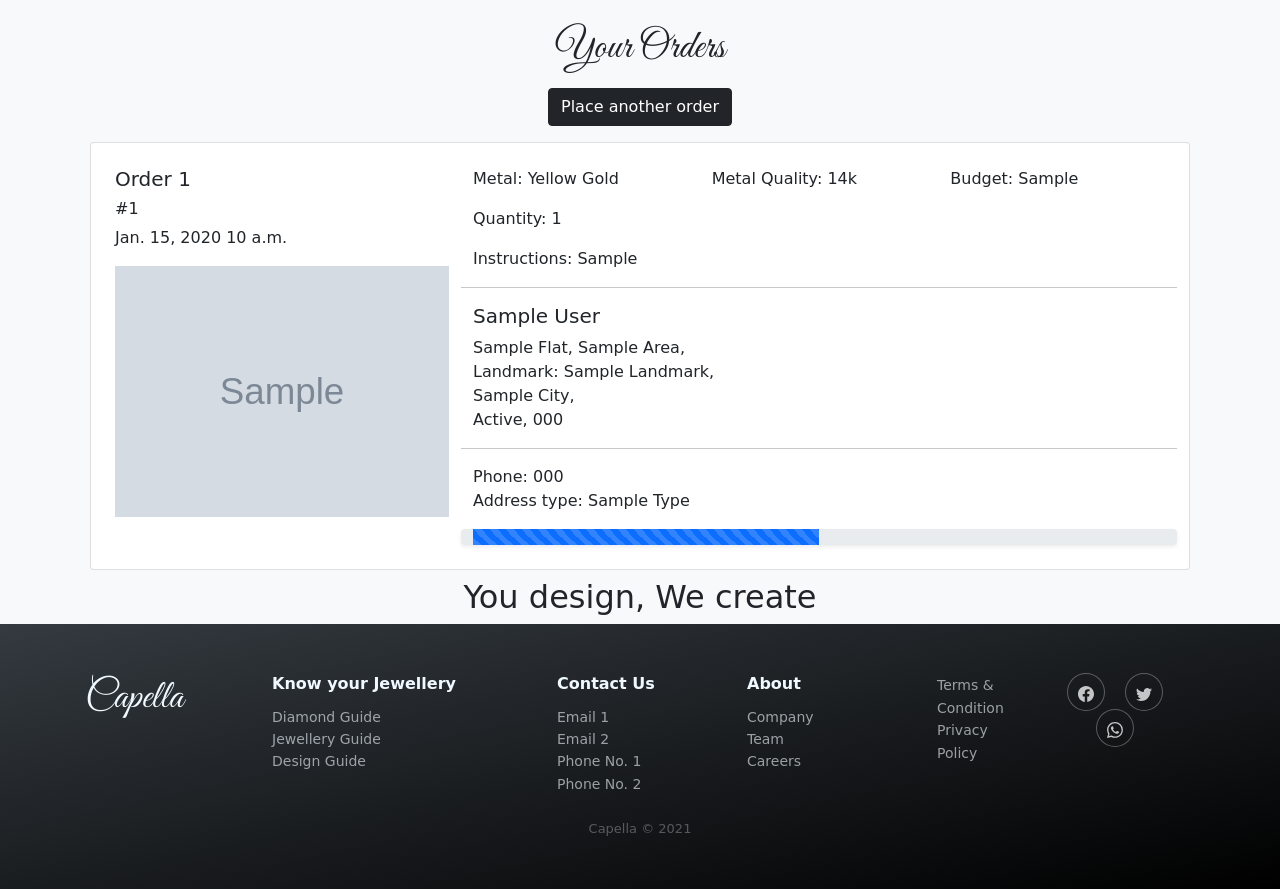
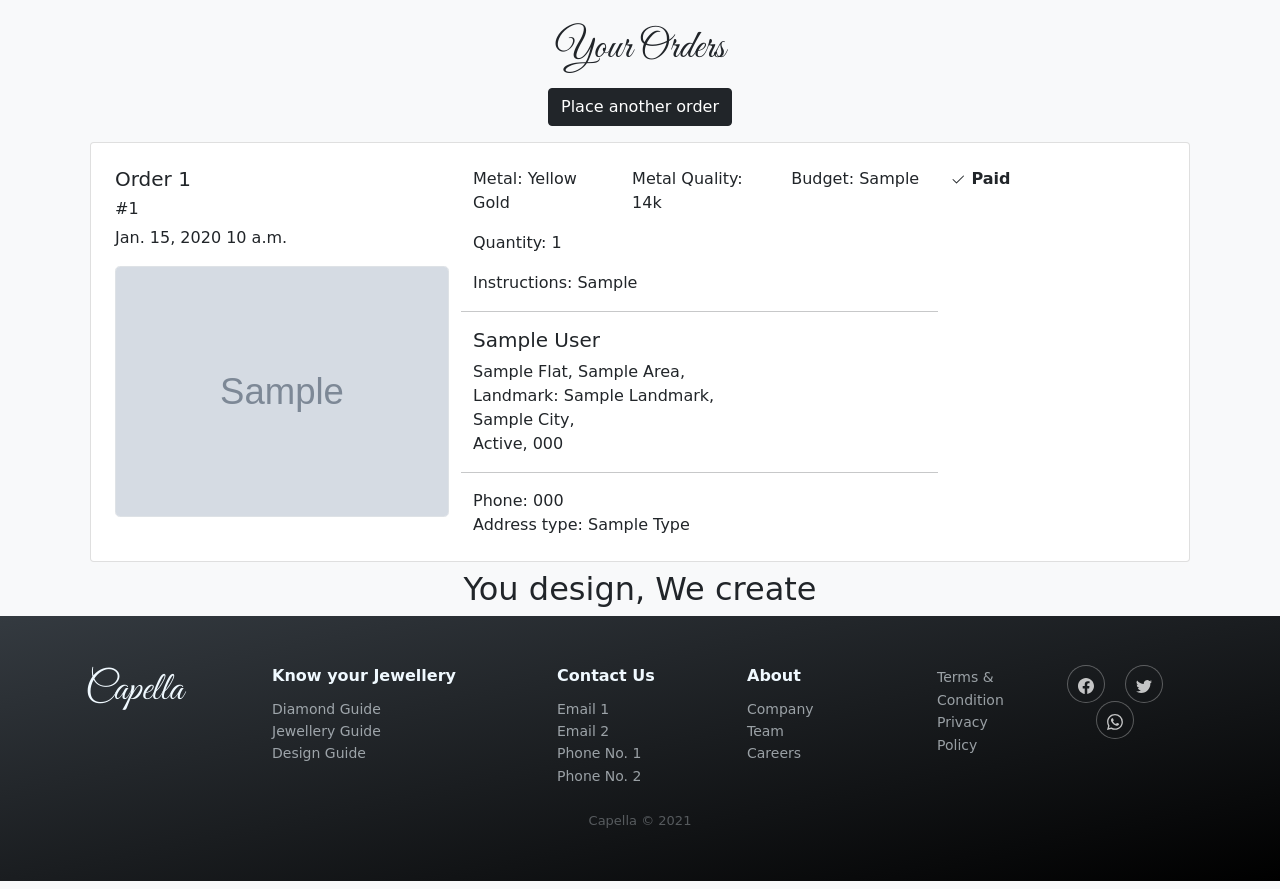
Before and after one commit to MrinalKarmokar/Capella, a Django app: template templates/order/your_order.html in a window 1280 px wide. Shown: the part 138-1027 px from the top of the page. Run offline with Django 3.2, Linux system fonts and the light colour scheme; tables that the repository leaves empty hold one stand-in row (values such as "Sample post"); the template is opened without the code that fills it: values that come from a table or form of the project are taken from there, most other values are stand-ins (such as "Sample title", 1, 10 or a date in 2020); grey boxes marked "Sample" are stand-in pictures; some libraries are stand-ins or nearby versions; some web fonts are replaced.

Commit message:
added "Make Payment" button

```diff
--- a/templates/dashboard/order_dashboard.html
+++ b/templates/dashboard/order_dashboard.html
@@ -52,8 +52,12 @@
                         {% elif data.metal_choice == "silver" %}
                         <td>Silver</td>
                         {% endif %}
+                        {% if data.metal_choice == "silver" %}
+                        <td>-</td>
+                        {% else %}
                         <td>{{data.gold_quality}}</td>
-                        <td>{{data.budget}}</td>
+                        {% endif %}
+                        <td>{{data.budget}} ₹</td>
                         <td>{{data.quantity}}</td>
                         {% comment %} {% if data.instructions == "" %}
                         <td>--</td>
--- a/templates/order/your_order.html
+++ b/templates/order/your_order.html
@@ -39,9 +39,11 @@
                     <h5>Order {{forloop.counter}}</h5>
                     <h6>#{{data.order_id}}</h6>
                     <p>{{data.order_date}} {{data.order_time}}</p>
-                    <a href="{{data.image_url.url}}"><img src="{{data.image_url.url}}" class="img-fluid" alt="product image"></a>
+                    <a href="{{data.image_url.url}}"><img src="{{data.image_url.url}}" class="img-fluid border rounded-3" alt="product image"></a>
                 </div>
                 <div class="col-8">
+                    <div class="row">
+                        <div class="col-md-8">
                             <div class="row">
                             {% if data.metal_choice == "yellow_gold" %}
                                 <p class="col-md-4">Metal: Yellow Gold</p>
@@ -66,8 +68,25 @@
                                 <hr>
                                 <p class="card-text">Phone: {{phone}} <br> Address type: {{type | title}}</p>
                                 {% comment %} <a href="{% url 'change_address' %}" class="btn btn-dark nav-link active" role="button" aria-disabled="true">Change Address</a> {% endcomment %}
-                        <div class="progress shadow-sm">
+                                {% comment %} <div class="progress shadow-sm">
                                     <div class="progress-bar progress-bar-striped" role="progressbar" style="width: 50%" aria-valuenow="10" aria-valuemin="0" aria-valuemax="100"></div>
+                                </div> {% endcomment %}
+                            </div>
+                        </div>
+                        <div class="col-md-4">
+                            {% if data.approved and not data.paid%}
+                            <svg xmlns="http://www.w3.org/2000/svg" width="16" height="16" fill="currentColor" class="bi bi-emoji-laughing" viewBox="0 0 16 16">
+                            <path d="M8 15A7 7 0 1 1 8 1a7 7 0 0 1 0 14zm0 1A8 8 0 1 0 8 0a8 8 0 0 0 0 16z"/>
+                            <path d="M12.331 9.5a1 1 0 0 1 0 1A4.998 4.998 0 0 1 8 13a4.998 4.998 0 0 1-4.33-2.5A1 1 0 0 1 4.535 9h6.93a1 1 0 0 1 .866.5zM7 6.5c0 .828-.448 0-1 0s-1 .828-1 0S5.448 5 6 5s1 .672 1 1.5zm4 0c0 .828-.448 0-1 0s-1 .828-1 0S9.448 5 10 5s1 .672 1 1.5z"/>
+                            </svg> <b>Approved</b>
+                            <div class="d-grid gap-2 d-md-block my-2">
+                                <a href="{% url 'payment_home' %}" class="btn btn-secondary" type="button">Make Payment</a>
+                            </div>
+                            {% elif data.paid %}
+                            <svg xmlns="http://www.w3.org/2000/svg" width="16" height="16" fill="currentColor" class="bi bi-check2" viewBox="0 0 16 16">
+                            <path d="M13.854 3.646a.5.5 0 0 1 0 .708l-7 7a.5.5 0 0 1-.708 0l-3.5-3.5a.5.5 0 1 1 .708-.708L6.5 10.293l6.646-6.647a.5.5 0 0 1 .708 0z"/>
+                            </svg> <b>Paid</b>
+                            {% endif %}
                         </div>
                     </div>
                 </div>
```
Lines whose indentation alone changed are shown as unchanged.
